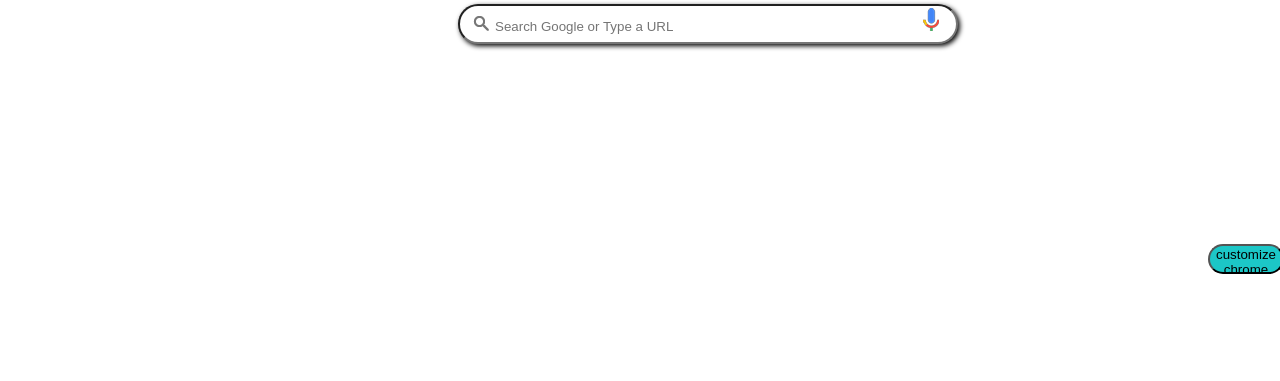
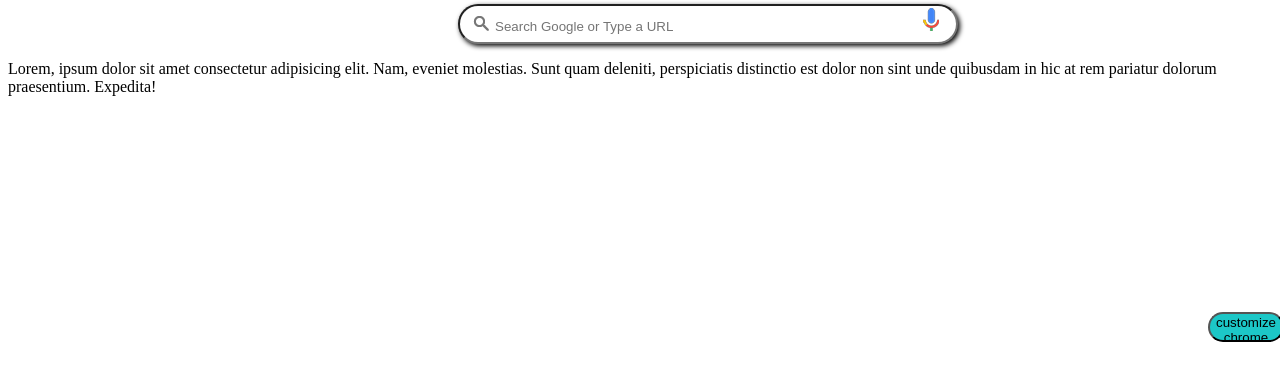
Before and after one commit to Maksudur7/MyfristProject, a plain HTML site: page index.html in a window 1280 px wide. Shown: the part 325-706 px from the top of the page. Drawn offline with Linux system fonts and the light colour scheme.

Commit message:
ptag added

```diff
--- a/index.html
+++ b/index.html
@@ -31,6 +31,7 @@
             <img src="./search.png" id="body-img1">
             <img src="./mic.png" id="body-img2">
         </div>
+        <p>Lorem, ipsum dolor sit amet consectetur adipisicing elit. Nam, eveniet molestias. Sunt quam deleniti, perspiciatis distinctio est dolor non sint unde quibusdam in hic at rem pariatur dolorum praesentium. Expedita!</p>
         <button>customize chrome</button>
     </div>
 </body>
```
